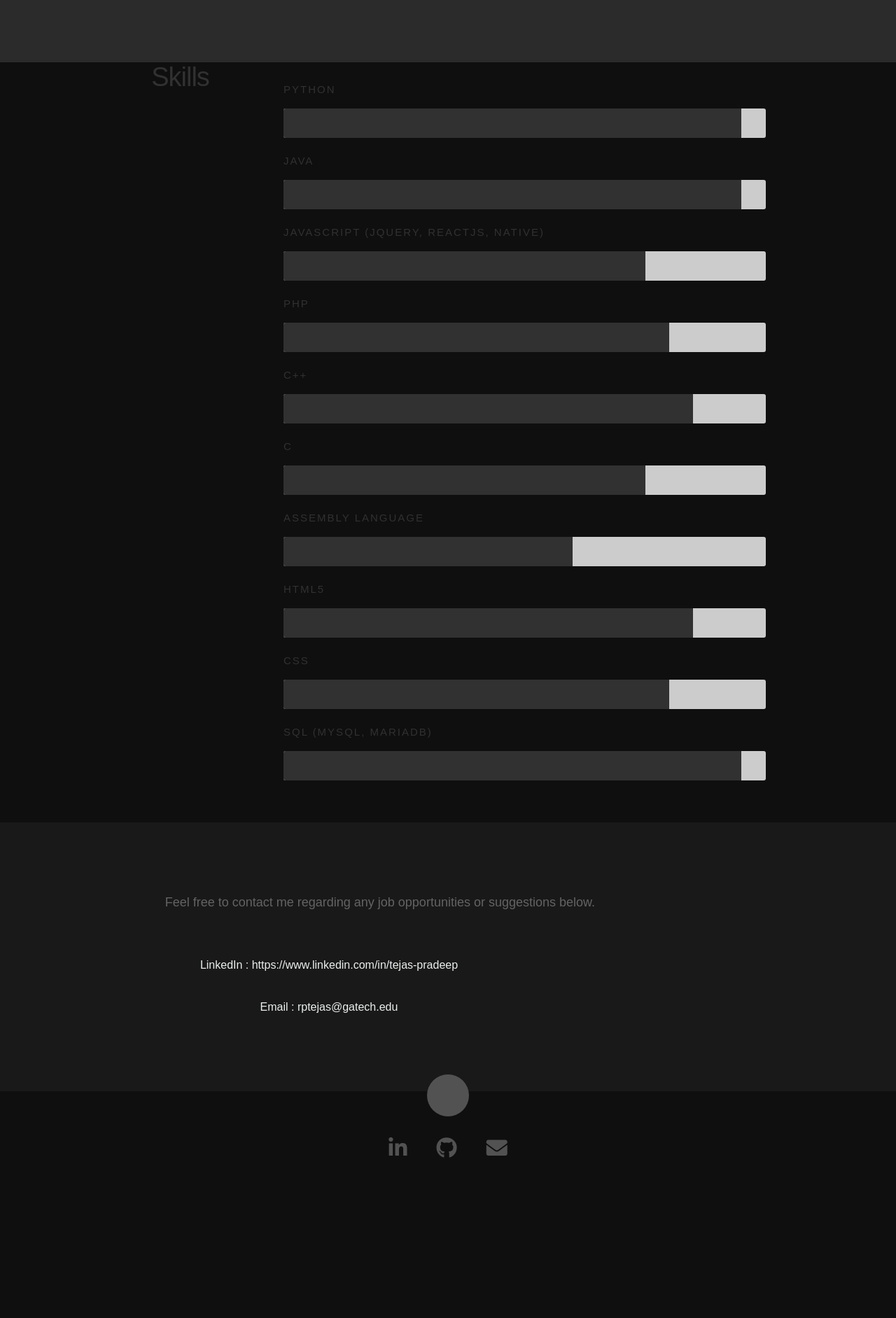
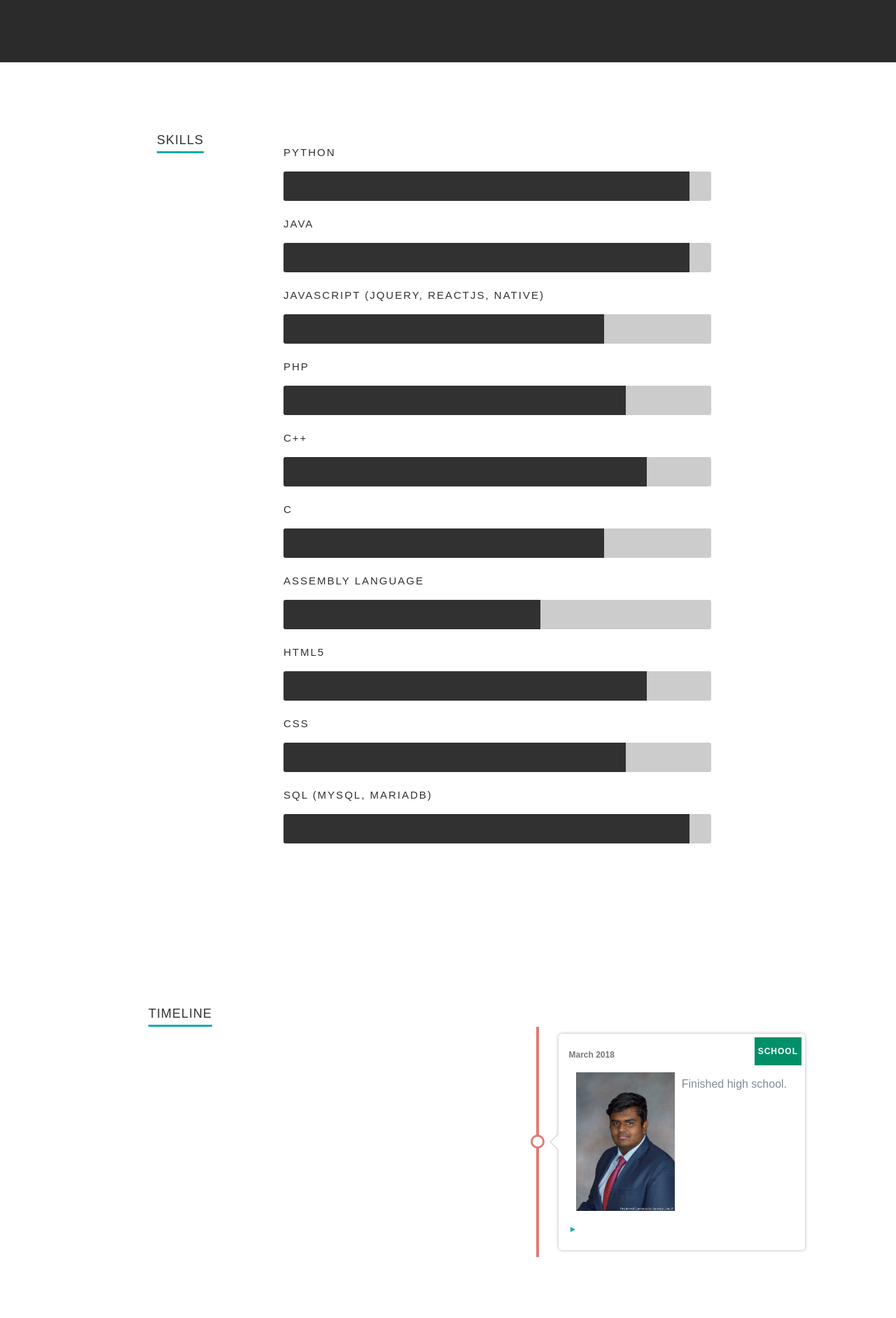
Before and after one commit to tejas-pradeep/portfolio, a React (Create React App) app: page / in a window 1280 px wide. Shown: the part 1197-3080 px from the top of the page at 70% size. Before the commit the page ends 2931 px from the top, so only its background shows below. Built offline with nearby package versions, Linux system fonts and the light colour scheme; a small style sheet from the web is missing; a web font is replaced by a local one.

Commit message:
Modifying project structure to add in a new main-content class that contains major design styling.

```diff
--- a/src/App.tsx
+++ b/src/App.tsx
@@ -3,6 +3,7 @@ import Header from "./Components/Header";
 import About from "./Components/About";
 import Contact from "./Components/Contact";
 import Skills from "./Components/Skills";
+import Timeline from "./Components/Timeline";
 import resume from "./Components/resume";
 import './App.css';
 import "./css/default.css";
@@ -17,6 +18,7 @@ function App() {
           <Header resumeData={resume}/>
           <About resumeData = {resume}/>
           <Skills resumeData={resume}/>
+          <Timeline resumeData={resume}/>
           <Contact resumeData = {resume}/>
           <Footer resumeData = {resume}/>
       </div>
--- a/src/Components/Skills.js
+++ b/src/Components/Skills.js
@@ -3,7 +3,7 @@ export default class Skills extends Component {
     render () {
         let resumeData = this.props.resumeData;
         return (
-            <section id={"skills"}>
+            <section id={"skills"} className={"main-content"}>
                 <div className={"row skill"}>
                     <div className={"three columns header-col"}>
                         <h1><span>Skills</span></h1>
```
